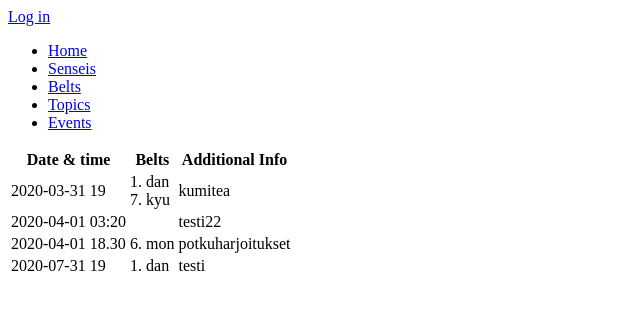
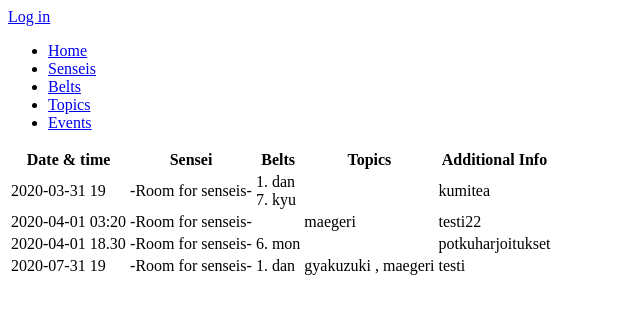
Before and after one commit to eetuahon/karatebase, a Flask app: page /events in a window 1280 px wide. Shown: the top 314 px of the page, without its empty margins (0-640 px from the left). Run offline with Flask 2, Linux system fonts and the light colour scheme; data comes from the database, SQL or seed files in the repository; both versions use the stored data as it was after the commit; data that the repository does not hold is empty.

Commit message:
Events and Topics are related

```diff
--- a/application/events/views.py
+++ b/application/events/views.py
@@ -10,7 +10,9 @@ from sqlalchemy.sql.expression import select
 @app.route("/events", methods=["GET"])
 def events_index():
     e = Events.query.order_by(Events.day, Events.time).all()
-    return render_template("events/list.html", events = e, belts = Events.belts_for_event())
+    b = Events.belts_for_event()
+    t = Events.topics_for_event()
+    return render_template("events/list.html", events = e, belts = b, topics = t)
 
 @app.route("/events/new/")
 @login_required
@@ -23,9 +25,9 @@ def events_create():
     form = EventForm(request.form)
     d = form.day.data
     if d == None:
-        d = datetime.datetime.now().strftime("%d.%m.%Y")
+        d = datetime.datetime.now().strftime("%Y-%m-%d") # formerly "%d.%m.%Y"
     else:
-        d = d.strftime("%d.%m.%Y")
+        d = d.strftime("%Y.%m.%d") # "%d.%m.%Y"
     e = Events(form.name.data, d, form.time.data, form.info.data)
 
     db.session().add(e)
@@ -39,7 +41,9 @@ def edit_events(id):
     e = Events.query.get(id)
     belts = Events.belts_for_event_id(id)
     nb = Events.belts_for_event_not_id(id)
-    return render_template("events/edit.html", events = e, form = EventForm(), belts = belts, not_belts = nb)
+    t = Events.topics_for_event_id(id)
+    nt = Events.topics_for_event_not_id(id)
+    return render_template("events/edit.html", events = e, form = EventForm(), belts = belts, not_belts = nb, topics = t, not_topics = nt)
 
 @app.route("/events/<id>/addbelt/<b_id>", methods=["POST"])
 @login_required
@@ -48,7 +52,9 @@ def add_belt(id, b_id):
     e = Events.query.get(id)
     belts = Events.belts_for_event_id(id)
     nb = Events.belts_for_event_not_id(id)
-    return render_template("events/edit.html", events = e, form = EventForm(), belts = belts, not_belts = nb)
+    t = Events.topics_for_event_id(id)
+    nt = Events.topics_for_event_not_id(id)
+    return render_template("events/edit.html", events = e, form = EventForm(), belts = belts, not_belts = nb, topics = t, not_topics = nt)
 
 @app.route("/events/<id>/delbelt/<b_id>", methods=["POST"])
 @login_required
@@ -57,7 +63,31 @@ def del_belt(id, b_id):
     e = Events.query.get(id)
     belts = Events.belts_for_event_id(id)
     nb = Events.belts_for_event_not_id(id)
-    return render_template("events/edit.html", events = e, form = EventForm(), belts = belts, not_belts = nb)
+    t = Events.topics_for_event_id(id)
+    nt = Events.topics_for_event_not_id(id)
+    return render_template("events/edit.html", events = e, form = EventForm(), belts = belts, not_belts = nb, topics = t, not_topics = nt)
+
+@app.route("/events/<id>/addtopic/<t_id>", methods=["POST"])
+@login_required
+def add_topic(id, t_id):
+    Events.add_topic(id, t_id)
+    e = Events.query.get(id)
+    belts = Events.belts_for_event_id(id)
+    nb = Events.belts_for_event_not_id(id)
+    t = Events.topics_for_event_id(id)
+    nt = Events.topics_for_event_not_id(id)
+    return render_template("events/edit.html", events = e, form = EventForm(), belts = belts, not_belts = nb, topics = t, not_topics = nt)
+
+@app.route("/events/<id>/deltopic/<t_id>", methods=["POST"])
+@login_required
+def del_topic(id, t_id):
+    Events.delete_topic(id, t_id)
+    e = Events.query.get(id)
+    belts = Events.belts_for_event_id(id)
+    nb = Events.belts_for_event_not_id(id)
+    t = Events.topics_for_event_id(id)
+    nt = Events.topics_for_event_not_id(id)
+    return render_template("events/edit.html", events = e, form = EventForm(), belts = belts, not_belts = nb, topics = t, not_topics = nt)
 
 @app.route("/events/ed/<id>", methods=["POST"])
 @login_required
@@ -69,9 +99,9 @@ def mod_events(id):
     i = form.info.data
     e = Events.query.get(id)
     if d != "" and d == None:
-        e.day = datetime.datetime.now().strftime("%d.%m.%Y")
+        e.day = datetime.datetime.now().strftime("%Y-%m-%d") #formerly "%d.%m.%Y"
     elif d != "":
-        d = d.strftime("%d.%m.%Y")
+        d = d.strftime("%Y-%m-%d")
         e.day = d
     if len(name) > 0:
         e.name = name
--- a/application/models.py
+++ b/application/models.py
@@ -111,3 +111,55 @@ class Events(db.Model):
         stmt = text("DELETE FROM beltevents"
                     " WHERE belt_id = :a AND event_id = :b").params(a=b_id, b=id)
         res = db.engine.execute(stmt)
+
+    @staticmethod
+    def topics_for_event():
+        stmt = text("SELECT T.desc, T.id, E.id FROM Topics T"
+                    " LEFT JOIN topicevents TE ON T.id = TE.topic_id"
+                    " LEFT JOIN Events E ON E.id = TE.event_id ORDER BY T.desc")
+        res = db.engine.execute(stmt)
+
+        response = []
+        for row in res:
+            response.append({"desc":row[0], "t_id":row[1], "needed_id":row[2]})
+
+        return response
+
+    @staticmethod
+    def topics_for_event_id(id):
+        stmt = text("SELECT T.desc, T.id FROM Topics T"
+                    " LEFT JOIN topicevents TE ON T.id = TE.topic_id"
+                    " WHERE TE.event_id = :a ORDER BY T.desc").params(a=id)
+        res = db.engine.execute(stmt)
+
+        response = []
+        for row in res:
+            response.append({"desc":row[0], "t_id":row[1]})
+
+        return response
+
+    @staticmethod
+    def topics_for_event_not_id(id):
+        stmt = text("SELECT T.desc, T.id FROM Topics T"
+                    " WHERE T.id NOT IN (SELECT Tt.id FROM Topics Tt"
+                    " LEFT JOIN topicevents TE ON Tt.id = TE.topic_id"
+                    " WHERE TE.event_id = :a) ORDER BY T.desc").params(a=id)
+        res = db.engine.execute(stmt)
+
+        response = []
+        for row in res:
+            response.append({"desc":row[0], "t_id":row[1]})
+
+        return response
+
+    @staticmethod
+    def add_topic(id, t_id):
+        stmt = text("INSERT INTO topicevents (topic_id, event_id)"
+                    " VALUES (:a, :b)").params(a=t_id, b=id)
+        res = db.engine.execute(stmt)
+
+    @staticmethod
+    def delete_topic(id, t_id):
+        stmt = text("DELETE FROM topicevents"
+                    " WHERE topic_id = :a AND event_id = :b").params(a=t_id, b=id)
+        res = db.engine.execute(stmt)
--- a/application/templates/events/list.html
+++ b/application/templates/events/list.html
@@ -4,19 +4,28 @@
   <table>
     <tr>
       <th>Date & time</th>
+      <th>Sensei</th>
       <th>Belts</th>
+      <th>Topics</th>
       <th>Additional Info</th>
       <th></th>
     </tr>
     {% for e in events %}
     <tr>
       <td>{{ e.day }} {{ e.time }}</td>
+      <td>-Room for senseis-</td>
       <td>{% for b in belts %}
         {% if e.id == b.needed_id %}
         {{ b.belt }} <br>
         {%  endif %}
         {% endfor %}
       </td>
+      <td>{% for t in topics if t.needed_id == e.id %}
+        {{t.desc}}
+        {% if not loop.last %}
+            ,
+        {% endif %}
+    {% endfor %}</td>
       <td>{{ e.info }}</td>
       <td>
         {% if current_user.is_authenticated %}
```
Also changed, not shown: application/templates/events/edit.html (+25 -3 lines), application/karatebase.db, documentation/README.md.
